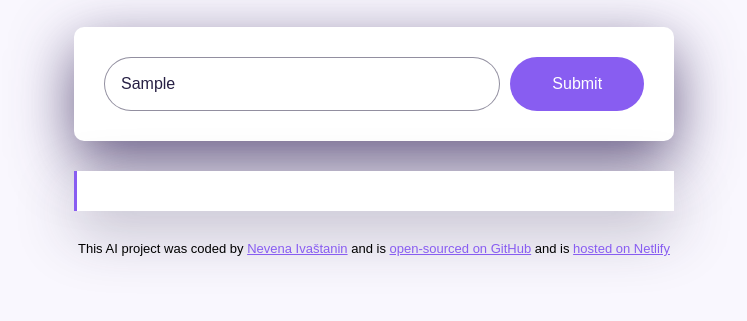
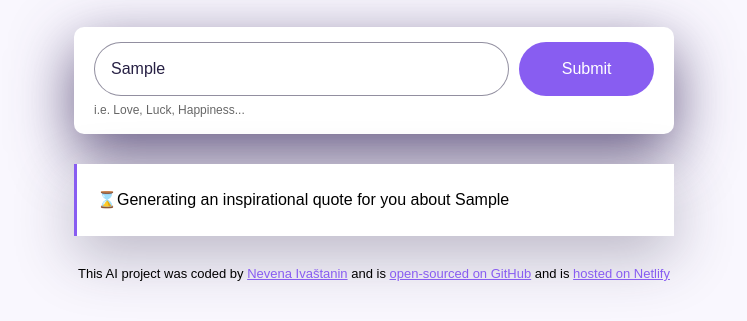
Before and after one commit to nevena31/quote-generator, a plain HTML site: page index.html in a window 1280 px wide. Both pictures are taken after typing "Sample" into the empty fields and a click on the input 843 px from the left and 261 px from the top of the page. Shown: the part 177-498 px from the top of the page, without its empty margins (266-1013 px from the left). Drawn offline with nearby package versions, Linux system fonts and the light colour scheme; no server answers.

Commit message:
Improved the UX

```diff
--- a/index.html
+++ b/index.html
@@ -14,10 +14,11 @@
         <h1>AI Quote Generator</h1>
       </header>
       <main>
+        <div class="form-container">
           <form id="quote-generator-form">
             <input
               type="text"
-            placeholder="Enter a theme"
+              placeholder="Enter the theme of the quote"
               autofocus
               required
               autocomplete="off"
@@ -26,7 +27,9 @@
             />
             <input type="submit" class="submit-button" />
           </form>
-        <div class="quote" id="quote"></div>
+          <div class="hint">i.e. Love, Luck, Happiness...</div>
+        </div>
+        <div class="quote hidden" id="quote"></div>
       </main>
       <footer>
         This AI project was coded by
--- a/src/index.js
+++ b/src/index.js
@@ -16,6 +16,10 @@ function generateQuote(event) {
   let prompt = `User instructions are: Generate an inspirational quote about ${instructionsInput.value}`;
   let apiUrl = `https://api.shecodes.io/ai/v1/generate?prompt=${prompt}&context=${context}&key=${apiKey}`;
 
+  let quoteElement = document.querySelector("#quote");
+  quoteElement.classList.remove("hidden");
+  quoteElement.innerHTML = `<div class="generating">⌛Generating an inspirational quote for you about ${instructionsInput.value}</div>`;
+
   axios.get(apiUrl).then(displayQuote);
 }
 
--- a/src/style.css
+++ b/src/style.css
@@ -24,13 +24,23 @@ h1 {
   color: #272044;
 }
 
+.form-container {
+  background-color: white;
+  margin-bottom: 30px;
+  border-radius: 10px;
+  box-shadow: 0px 20px 60px rgba(65, 50, 100, 0.8);
+  padding: 15px 20px;
+}
+
 form {
-  padding: 30px;
-  background-color: white;
-  box-shadow: 0px 20px 60px rgba(65, 50, 100, 0.8);
-  border-radius: 10px;
   display: flex;
-  margin-bottom: 30px;
+}
+
+.hint {
+  line-height: 1.5;
+  margin-top: 5px;
+  opacity: 0.6;
+  font-size: 12px;
 }
 
 .instructions {
@@ -63,8 +73,28 @@ form {
   box-shadow: 0px 20px 60px rgba(39, 33, 66, 0.3);
 }
 
+.hidden {
+  display: none;
+}
+
 footer {
   text-align: center;
   font-size: 13px;
   margin-top: 30px;
 }
+
+.generating {
+  animation: blink-animation 1s steps(5, start) infinite;
+}
+
+@keyframes blink-animation {
+  to {
+    visibility: hidden;
+  }
+}
+
+@-webkit-keyframes blink-animation {
+  to {
+    visibility: hidden;
+  }
+}
```
Lines whose indentation alone changed are shown as unchanged.
